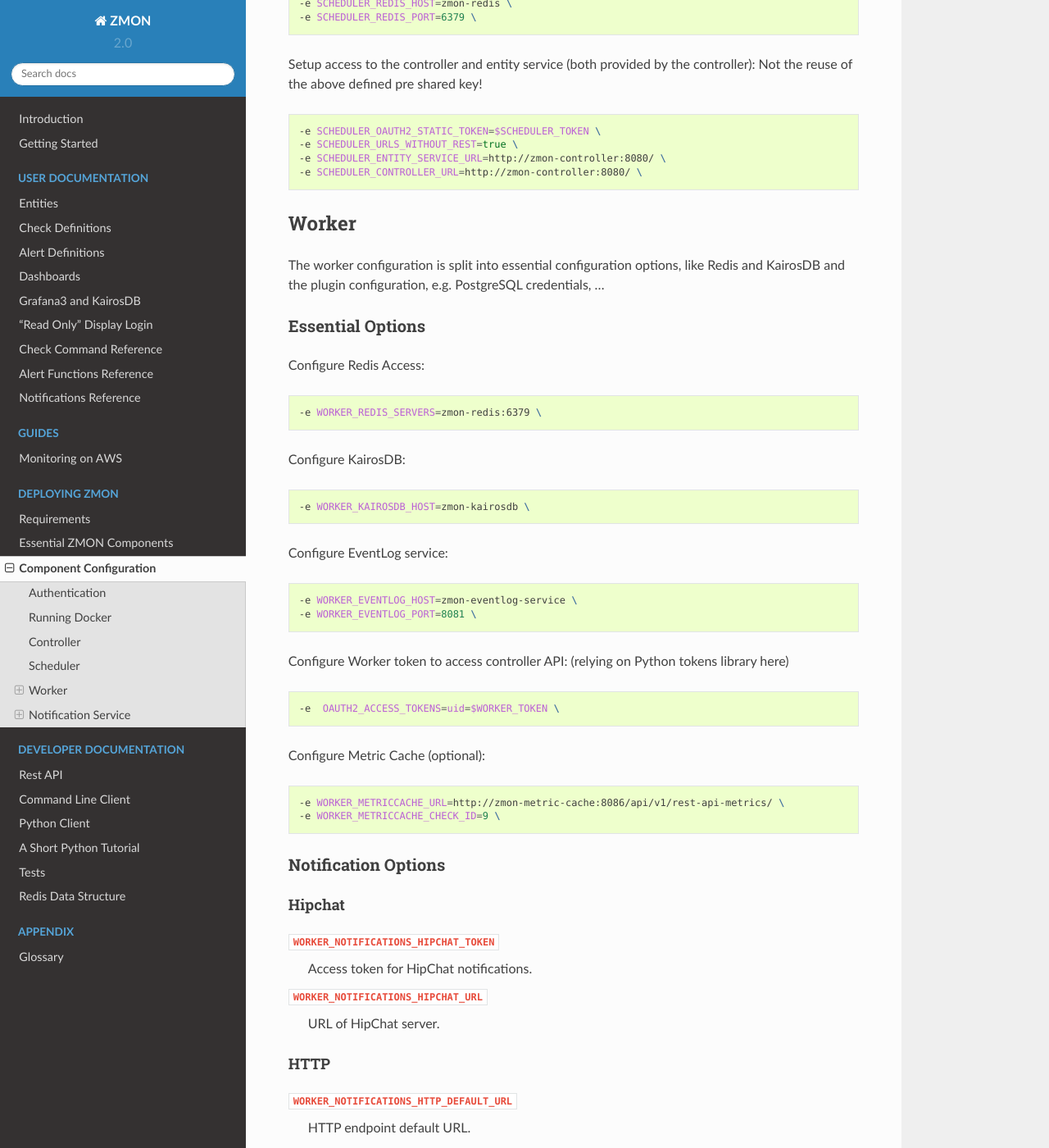
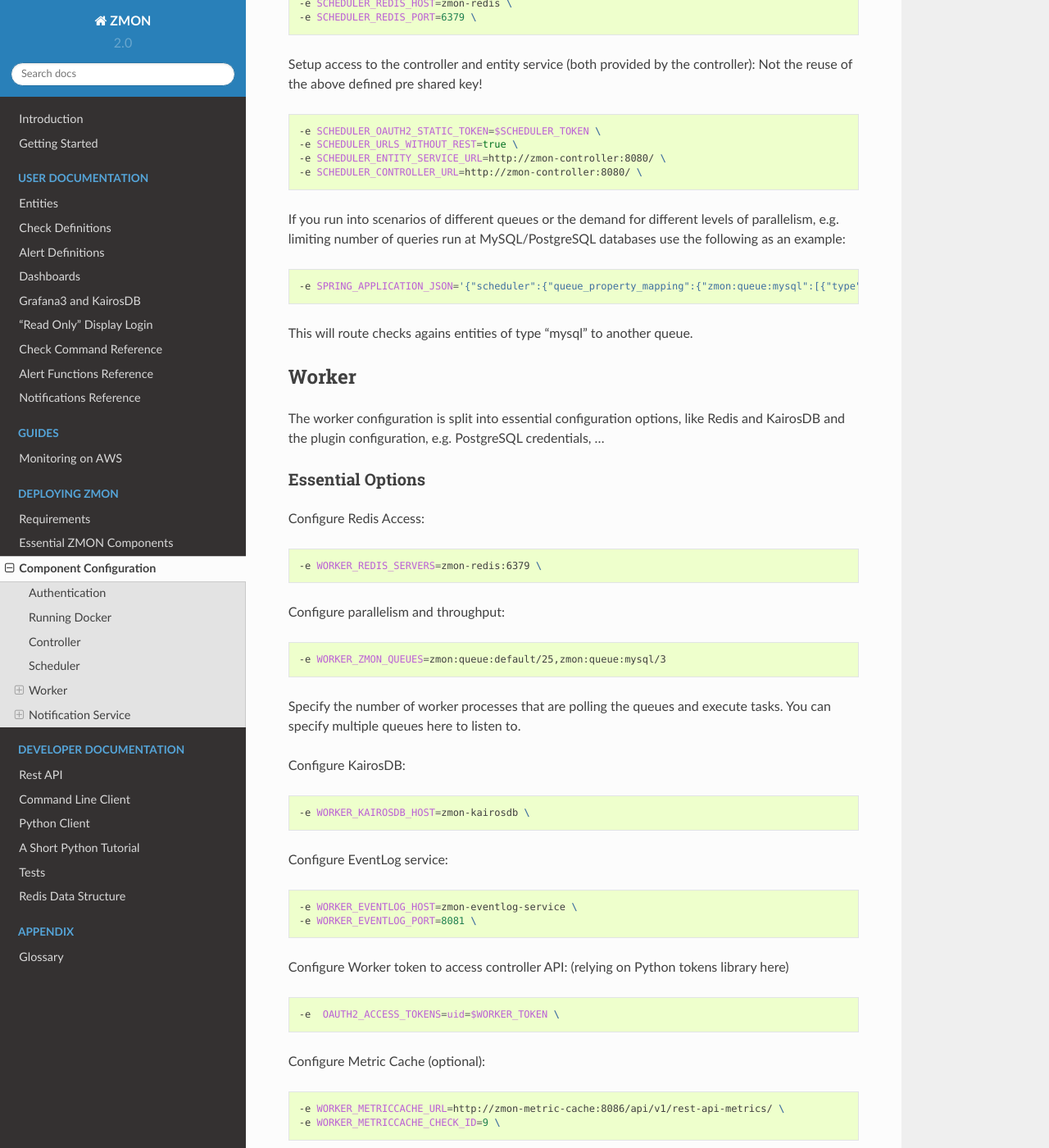
Before and after one commit to zalando-zmon/zmon-docs, a Sphinx documentation site: the page built from docs/installation/configuration.rst, in a window 1280 px wide and 1400 px high, scrolled down 3006 px. Shown: the whole window at 82% size. Built offline with Sphinx 7.4.7 and the Read the Docs theme 2.0.0, drawn with Linux system fonts in a browser that asks for light colours.

Commit message:
Added docu about queue and processing options

```diff
--- a/docs/installation/configuration.rst
+++ b/docs/installation/configuration.rst
@@ -155,6 +155,14 @@
    -e SCHEDULER_ENTITY_SERVICE_URL=http://zmon-controller:8080/ \
    -e SCHEDULER_CONTROLLER_URL=http://zmon-controller:8080/ \
 
+If you run into scenarios of different queues or the demand for different levels of parallelism, e.g. limiting number of queries run at MySQL/PostgreSQL databases use the following as an example:
+
+.. code-block:: bash
+
+    -e SPRING_APPLICATION_JSON='{"scheduler":{"queue_property_mapping":{"zmon:queue:mysql":[{"type":"mysql"}]}}}'
+
+This will route checks agains entities of type "mysql" to another queue.
+
 Worker
 ======
 
@@ -168,6 +176,15 @@
 .. code-block:: bash
 
   -e WORKER_REDIS_SERVERS=zmon-redis:6379 \
+
+Configure parallelism and throughput:
+
+.. code-block:: bash
+
+  -e WORKER_ZMON_QUEUES=zmon:queue:default/25,zmon:queue:mysql/3
+
+Specify the number of worker processes that are polling the queues and execute tasks.
+You can specify multiple queues here to listen to.
 
 Configure KairosDB:
 
@@ -294,4 +311,4 @@
 
     .. code-block:: json
 
-        {"notifications":{"shared_keys":{"<your random key>": 1504981053654}}}'
+        {"notifications":{"shared_keys":{"<your random key>": 1504981053654}}}
```
